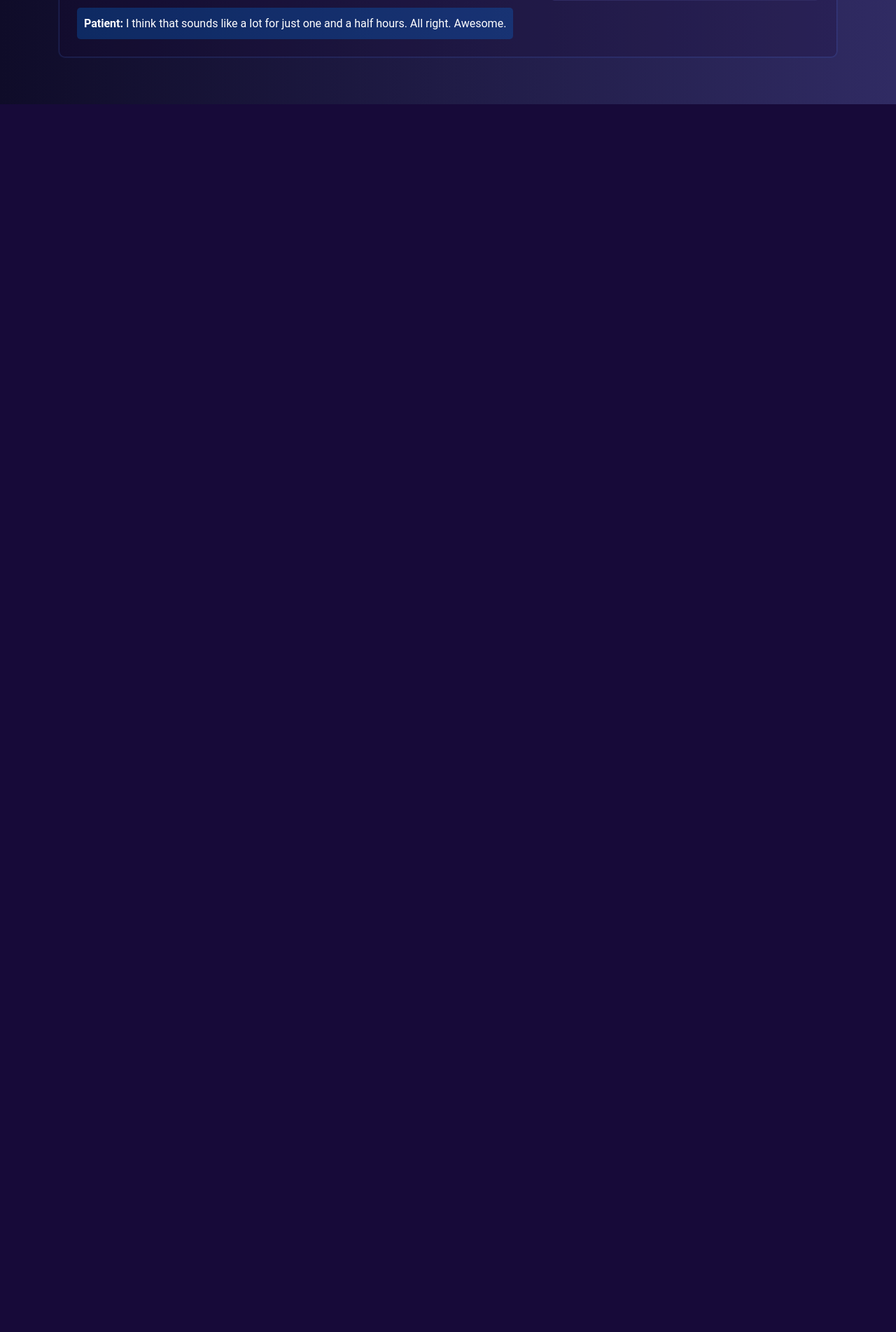
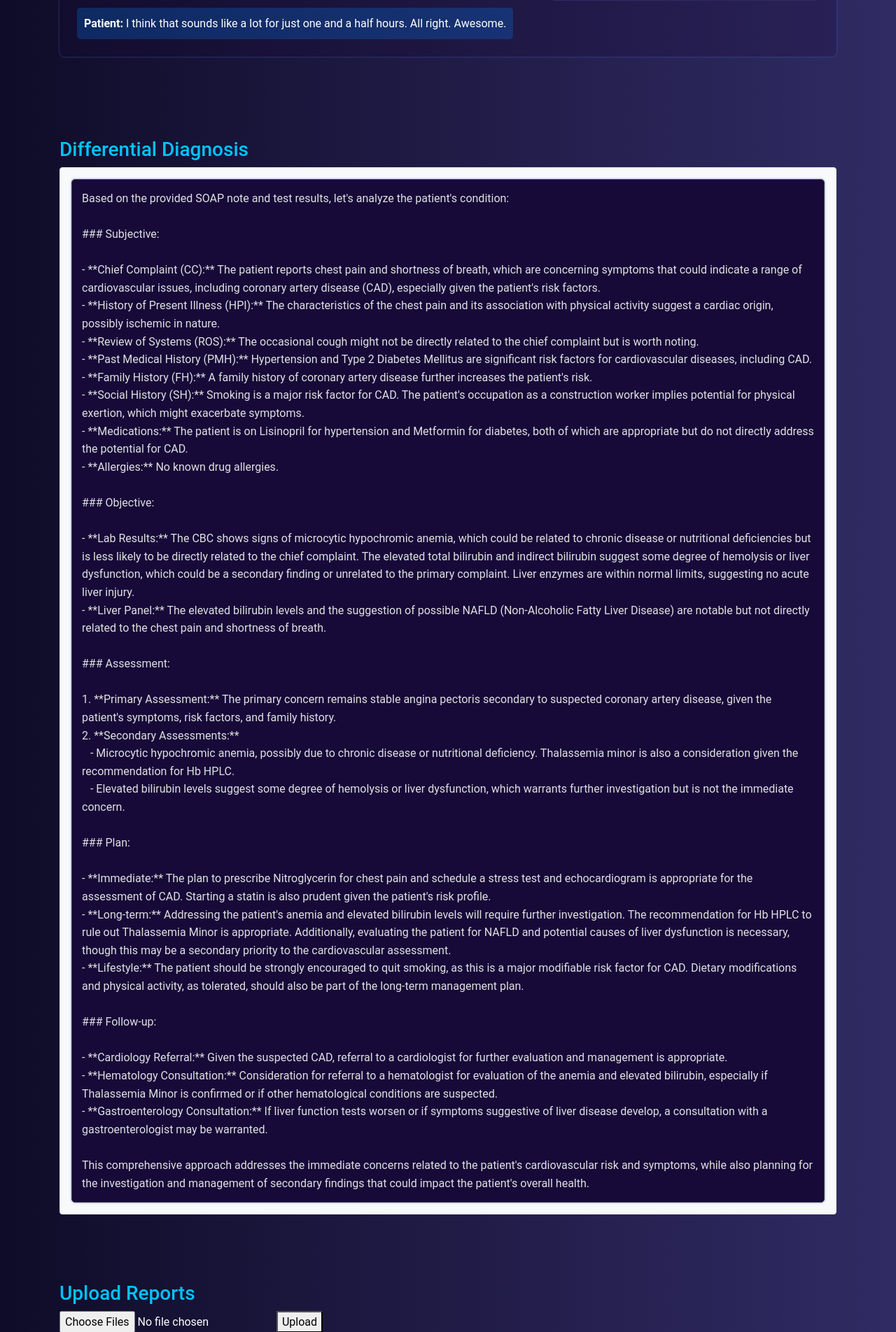
Before and after one commit to Monolith-Tech/Medcare, a Flask app: page /record/1 in a window 1280 px wide. Shown: the part 3279-5183 px from the top of the page at 70% size. Before the commit the page ends 3428 px from the top, so only its background shows below. Run offline with Flask 2, Linux system fonts and the light colour scheme; the visitor is signed in with stand-in values (Sample User, id 1); some libraries are stand-ins or nearby versions.

Commit message:
pipeline3 and pipeline4 done

```diff
--- a/app.py
+++ b/app.py
@@ -98,7 +98,7 @@ def record_session():
     return render_template('record_session.html')
 
 
-# record new session
+# submit new session
 @app.route('/submit_session', methods=['GET', 'POST'])
 @login_required
 def submit_session():
@@ -149,18 +149,55 @@ def record_entry(entry_id):
     with open(soap_filename, 'r') as file:
         soap_data = file.read().strip()
 
+    diagnosis_file = os.path.join(db_directory, 'DD.txt')
+    if os.path.exists(diagnosis_file):
+        with open(diagnosis_file) as file:
+            diff_diagnosis = file.read().strip()
+        return render_template("records.html", transcript=transcript_data, soap=soap_data, diff_diagnosis=diff_diagnosis)
+
     return render_template("records.html", transcript=transcript_data, soap=soap_data)
 
+    # diff_diagnosis = request.args.get('diff_diagnosis', None)
 
-# differential diagnosis
-@app.route('/diagnosis/<entry_id>')
+    # return render_template(
+    #     "records.html",
+    #     transcript = transcript_data,
+    #     soap = soap_data,
+    #     diff_diagnosis = diff_diagnosis,
+    #     entry_id = entry_id
+    # )
+
+
+
+# upload reports
+@app.route('/upload_reports/<entry_id>', methods=['POST'])
 @login_required
-def diagnosis(entry_id):
-    """
-    Level 4
-    """
+def upload_reports(entry_id):
+    if 'report_files' not in request.files:
+        flash('No file part')
+        return redirect(request.url)
 
-    return render_template('diagnosis.html')
+    files = request.files.getlist('report_files')
+    for file in files:
+        if file and '.' in file.filename and file.filename.rsplit('.', 1)[1].lower() in {'pdf'}:
+            filename = secure_filename(file.filename)
+            file.save(os.path.join(f'database/{entry_id}/tests', filename))
+
+    diff_diagnosis = perform_DD(id=entry_id)
+
+    return redirect(url_for('record_entry', entry_id=entry_id, diff_diagnosis=diff_diagnosis))
+
+
+
+# # differential diagnosis
+# @app.route('/diagnosis/<entry_id>')
+# @login_required
+# def diagnosis(entry_id):
+#     """
+#     Level 4
+#     """
+
+#     return render_template('diagnosis.html')
 
 
 # main
--- /dev/null
+++ b/database/1/DD.txt
@@ -0,0 +1,38 @@
+Based on the provided SOAP note and test results, let's analyze the patient's condition:
+
+### Subjective:
+
+- **Chief Complaint (CC):** The patient reports chest pain and shortness of breath, which are concerning symptoms that could indicate a range of cardiovascular issues, including coronary artery disease (CAD), especially given the patient's risk factors.
+- **History of Present Illness (HPI):** The characteristics of the chest pain and its association with physical activity suggest a cardiac origin, possibly ischemic in nature.
+- **Review of Systems (ROS):** The occasional cough might not be directly related to the chief complaint but is worth noting.
+- **Past Medical History (PMH):** Hypertension and Type 2 Diabetes Mellitus are significant risk factors for cardiovascular diseases, including CAD.
+- **Family History (FH):** A family history of coronary artery disease further increases the patient's risk.
+- **Social History (SH):** Smoking is a major risk factor for CAD. The patient's occupation as a construction worker implies potential for physical exertion, which might exacerbate symptoms.
+- **Medications:** The patient is on Lisinopril for hypertension and Metformin for diabetes, both of which are appropriate but do not directly address the potential for CAD.
+- **Allergies:** No known drug allergies.
+
+### Objective:
+
+- **Lab Results:** The CBC shows signs of microcytic hypochromic anemia, which could be related to chronic disease or nutritional deficiencies but is less likely to be directly related to the chief complaint. The elevated total bilirubin and indirect bilirubin suggest some degree of hemolysis or liver dysfunction, which could be a secondary finding or unrelated to the primary complaint. Liver enzymes are within normal limits, suggesting no acute liver injury.
+- **Liver Panel:** The elevated bilirubin levels and the suggestion of possible NAFLD (Non-Alcoholic Fatty Liver Disease) are notable but not directly related to the chest pain and shortness of breath.
+
+### Assessment:
+
+1. **Primary Assessment:** The primary concern remains stable angina pectoris secondary to suspected coronary artery disease, given the patient's symptoms, risk factors, and family history.
+2. **Secondary Assessments:**
+   - Microcytic hypochromic anemia, possibly due to chronic disease or nutritional deficiency. Thalassemia minor is also a consideration given the recommendation for Hb HPLC.
+   - Elevated bilirubin levels suggest some degree of hemolysis or liver dysfunction, which warrants further investigation but is not the immediate concern.
+
+### Plan:
+
+- **Immediate:** The plan to prescribe Nitroglycerin for chest pain and schedule a stress test and echocardiogram is appropriate for the assessment of CAD. Starting a statin is also prudent given the patient's risk profile.
+- **Long-term:** Addressing the patient's anemia and elevated bilirubin levels will require further investigation. The recommendation for Hb HPLC to rule out Thalassemia Minor is appropriate. Additionally, evaluating the patient for NAFLD and potential causes of liver dysfunction is necessary, though this may be a secondary priority to the cardiovascular assessment.
+- **Lifestyle:** The patient should be strongly encouraged to quit smoking, as this is a major modifiable risk factor for CAD. Dietary modifications and physical activity, as tolerated, should also be part of the long-term management plan.
+
+### Follow-up:
+
+- **Cardiology Referral:** Given the suspected CAD, referral to a cardiologist for further evaluation and management is appropriate.
+- **Hematology Consultation:** Consideration for referral to a hematologist for evaluation of the anemia and elevated bilirubin, especially if Thalassemia Minor is confirmed or if other hematological conditions are suspected.
+- **Gastroenterology Consultation:** If liver function tests worsen or if symptoms suggestive of liver disease develop, a consultation with a gastroenterologist may be warranted.
+
+This comprehensive approach addresses the immediate concerns related to the patient's cardiovascular risk and symptoms, while also planning for the investigation and management of secondary findings that could impact the patient's overall health.
--- a/templates/records.html
+++ b/templates/records.html
@@ -137,8 +137,9 @@
         Monolith
       </a>
       <div class="nav-icons">
-        <a href="/diagnosis" aria-label="Move to Diff">
-          <i class="fas fa-arrow-right fa-lg"></i> Move to Diff
+        <a href="#diffdiag" aria-label="Move to Diff">
+          <i class="fas fa-arrow-right fa-lg"></i> Upload reports | Different
+          diagnosis
         </a>
       </div>
     </nav>
@@ -164,14 +165,33 @@
       </div>
     </section>
 
+    {% if diff_diagnosis %}
+    <section class="container my-5">
+      <h3>Differential Diagnosis</h3>
+      <div class="p-3 bg-light border rounded">
+        <!-- Change pre to div and add an ID -->
+        <div id="markdown-content" class="pre-wrap">{{ diff_diagnosis }}</div>
+      </div>
+    </section>
+    {% endif %}
+
+    <section id="diffdiag" class="container my-5">
+      <h3>Upload Reports</h3>
+      <form
+        action="{{ url_for('upload_reports', entry_id=entry_id) }}"
+        method="post"
+        enctype="multipart/form-data"
+      >
+        <input type="file" name="report_files" multiple />
+        <button type="submit">Upload</button>
+      </form>
+    </section>
+
     <script>
       document.addEventListener("DOMContentLoaded", (event) => {
-        // Get the Markdown content from the div
         const markdownContent =
           document.getElementById("markdown-content").innerText;
-        // Convert the Markdown to HTML
         const htmlContent = marked.parse(markdownContent);
-        // Replace the div's content with the converted HTML
         document.getElementById("markdown-content").innerHTML = htmlContent;
       });
     </script>
--- a/utils/utils.py
+++ b/utils/utils.py
@@ -74,7 +74,7 @@ def perform_DD(id: str) -> str:
         SOAP = file.read().strip()
 
     # store test result docs in the following directory and load it in.
-    test_results = summarize_test_results(dir="database/{id}/tests/")
+    test_results = summarize_test_results(dir=f"database/{id}/tests/")
 
     DD = generate_DD(
         SOAP = SOAP,
```
Also changed, not shown: templates/diagnosis.html (deleted).
